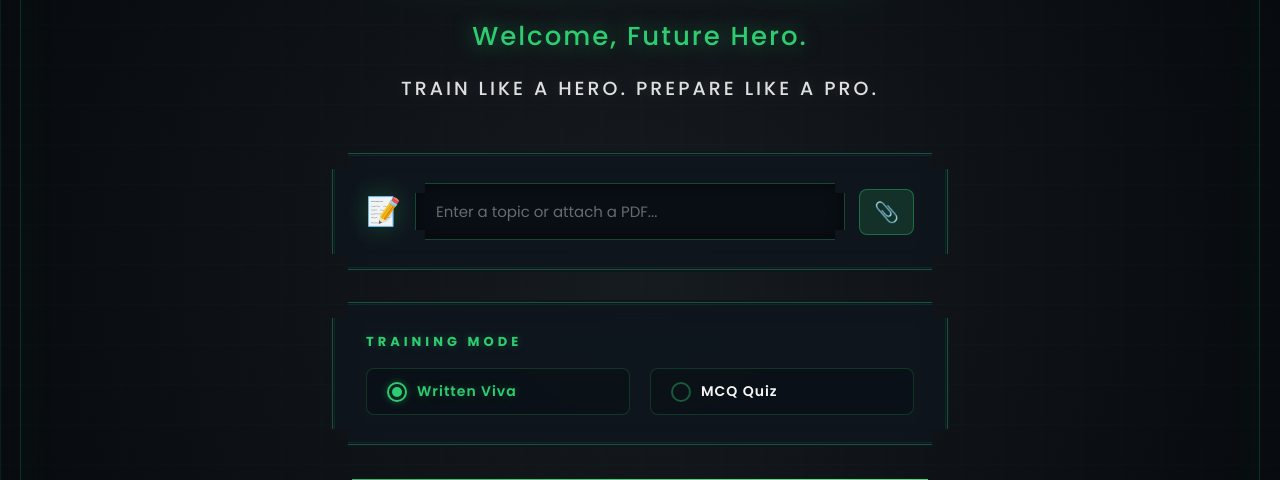
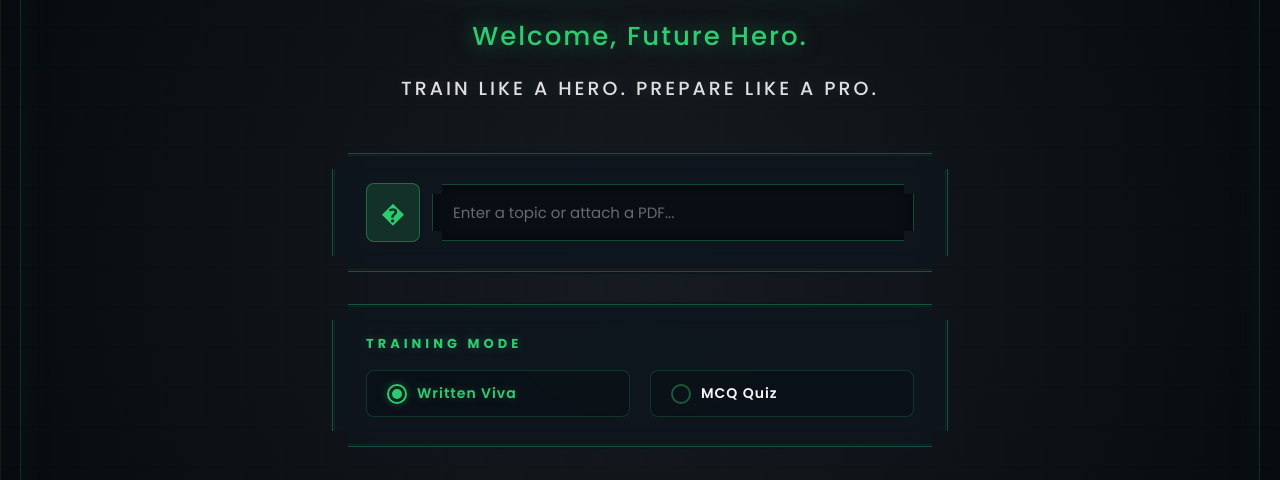
Before and after one commit to dishitaa8-byte/preppal, a Flask app: page / in a window 1280 px wide. Shown: the part 177-657 px from the top of the page. Run offline with Flask 3, Linux system fonts and the light colour scheme.

Commit message:
Fixed mobile layout

```diff
--- a/routes/api.py
+++ b/routes/api.py
@@ -10,7 +10,7 @@ def start_session():
     try:
         topic = request.form.get("topic", "").strip()
         pdf_file = request.files.get("pdf") if "pdf" in request.files else None
-        mode = request.form.get("mode", "written")
+        mode = request.form.get("mode", "written").strip().lower()
 
         # Set num_questions based on mode
         num_questions = 10 if mode == "mcq" else 5
--- a/static/css/style.css
+++ b/static/css/style.css
@@ -473,15 +473,34 @@ body::after {
 .combined-input-wrapper {
     display: flex;
     align-items: center;
-    gap: 14px;
+    gap: 12px;
     position: relative;
 }
 
-.input-icon {
-    font-size: 28px;
-    opacity: 0.95;
+/* Upload Button */
+.upload-btn {
+    background: rgba(46, 204, 113, 0.15);
+    border: 1px solid rgba(46, 204, 113, 0.4);
+    border-radius: 8px;
+    padding: 12px 14px;
+    font-size: 24px;
+    cursor: pointer;
+    transition: all 0.3s ease;
+    color: var(--primary-accent);
     flex-shrink: 0;
-    filter: drop-shadow(0 0 12px rgba(46, 204, 113, 0.3));
+    display: flex;
+    align-items: center;
+    justify-content: center;
+}
+
+.upload-btn:hover {
+    background: rgba(46, 204, 113, 0.3);
+    transform: scale(1.05);
+    box-shadow: 0 0 15px rgba(46, 204, 113, 0.3);
+}
+
+.upload-btn:active {
+    transform: scale(0.98);
 }
 
 .combined-topic-input {
@@ -517,25 +536,6 @@ body::after {
 .combined-topic-input:disabled {
     opacity: 0.5;
     cursor: not-allowed;
-}
-
-/* Attach Button */
-.attach-btn {
-    background: rgba(46, 204, 113, 0.15);
-    border: 1px solid rgba(46, 204, 113, 0.4);
-    border-radius: 8px;
-    padding: 10px 14px;
-    font-size: 20px;
-    cursor: pointer;
-    transition: all 0.3s ease;
-    color: var(--primary-accent);
-    flex-shrink: 0;
-}
-
-.attach-btn:hover {
-    background: rgba(46, 204, 113, 0.3);
-    transform: scale(1.05);
-    box-shadow: 0 0 15px rgba(46, 204, 113, 0.3);
 }
 
 /* File Display */
@@ -890,6 +890,20 @@ body::after {
 
     .geometric-card {
         padding: 24px 26px;
+    }
+
+    .combined-input-wrapper {
+        gap: 10px;
+    }
+
+    .upload-btn {
+        padding: 10px 12px;
+        font-size: 20px;
+    }
+
+    .combined-topic-input {
+        padding: 14px 16px;
+        font-size: 14px;
     }
 
     .upload-card {
--- a/static/js/script.js
+++ b/static/js/script.js
@@ -7,7 +7,7 @@ document.addEventListener('DOMContentLoaded', () => {
     const tagline = document.getElementById('tagline');
     const divider = document.getElementById('divider');
     const actionSection = document.getElementById('action-section');
-    const attachBtn = document.getElementById('attach-btn');
+    const uploadBtn = document.getElementById('upload-btn');
     const fileInput = document.getElementById('file-input');
     const topicInput = document.getElementById('topic-input');
     const fileDisplay = document.getElementById('file-display');
@@ -25,9 +25,9 @@ document.addEventListener('DOMContentLoaded', () => {
         showAllElements(welcomeText, tagline, divider, actionSection);
     }
 
-    // Attach button click handler
-    if (attachBtn && fileInput) {
-        attachBtn.addEventListener('click', () => {
+    // Upload button click handler
+    if (uploadBtn && fileInput) {
+        uploadBtn.addEventListener('click', () => {
             fileInput.click();
         });
     }
--- a/templates/index.html
+++ b/templates/index.html
@@ -30,7 +30,9 @@
         <!-- Combined Input Card -->
         <div class="geometric-card">
             <div class="combined-input-wrapper">
-                <span class="input-icon">📝</span>
+                <button class="upload-btn" id="upload-btn" title="Attach PDF">
+                    �
+                </button>
                 <input
                     type="text"
                     class="combined-topic-input"
@@ -39,10 +41,6 @@
                 >
                 <!-- Hidden File Input -->
                 <input type="file" id="file-input" accept=".pdf" style="display: none;">
-                <!-- Attachment Button -->
-                <button class="attach-btn" id="attach-btn" title="Attach PDF">
-                    📎
-                </button>
             </div>
             <!-- File Display (Hidden by default) -->
             <div class="file-display" id="file-display" style="display: none;">
```
